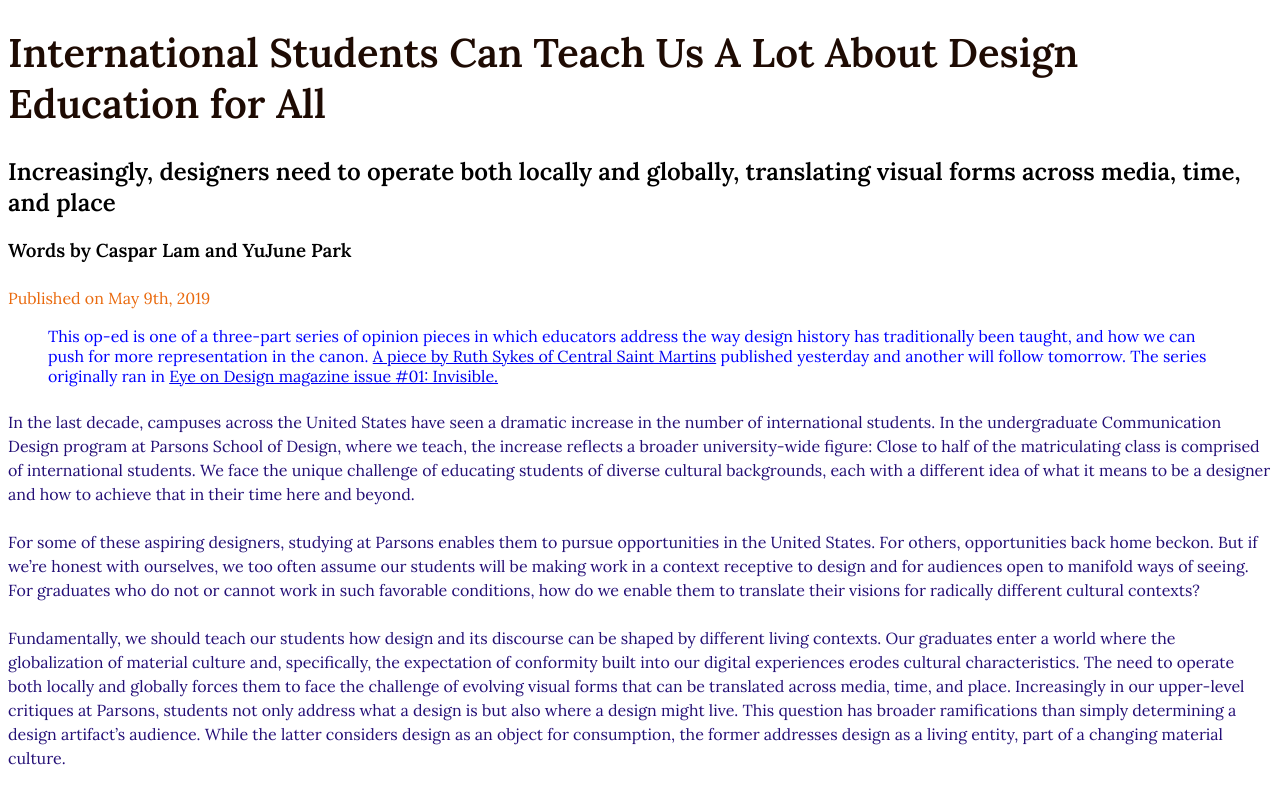
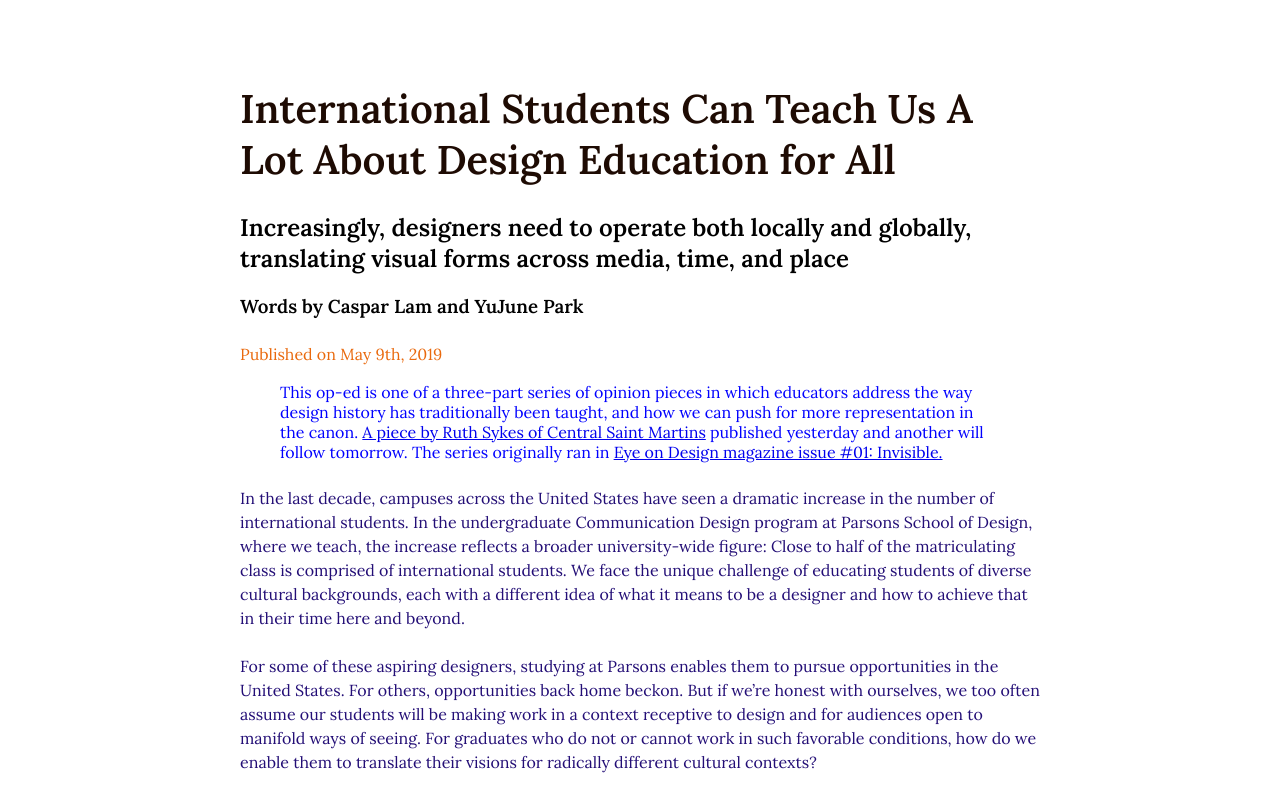
Before and after one commit to andremgrr/manuscript, a plain HTML site: page index.html in a window 1280 px wide. Shown: the top 785 px of the page. Drawn offline with Linux system fonts and the light colour scheme.

Commit message:
Update index.css

```diff
--- a/styles/index.css
+++ b/styles/index.css
@@ -20,9 +20,9 @@ p{
 	line-height: 1.5;
 	margin-top: 24px;
 }
-main {
+body {
 	padding: 48px;
-	max-width: 50px;
+	max-width: 800px;
 	margin-left: auto;
 	margin-right: auto;
 }
```
